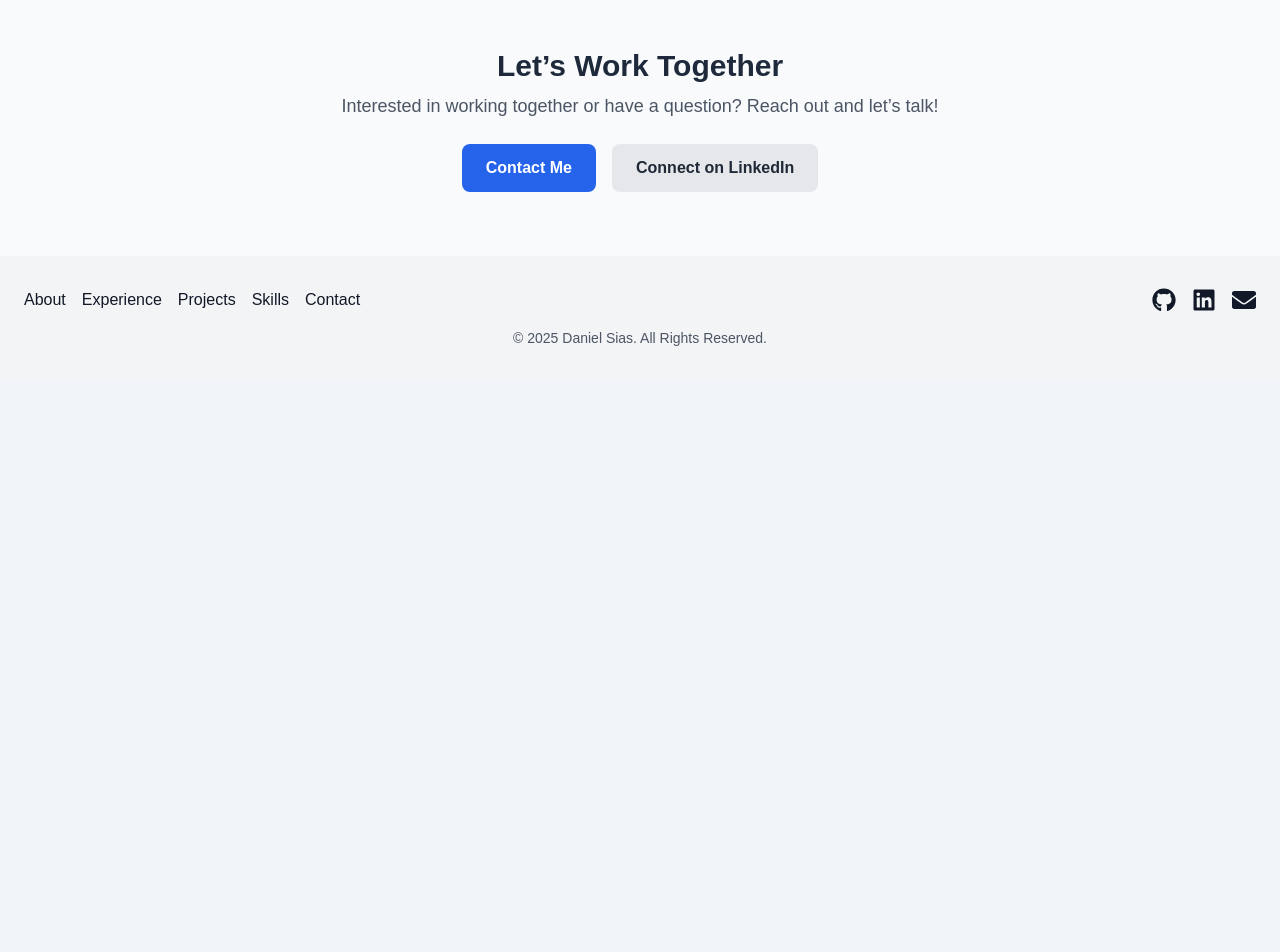
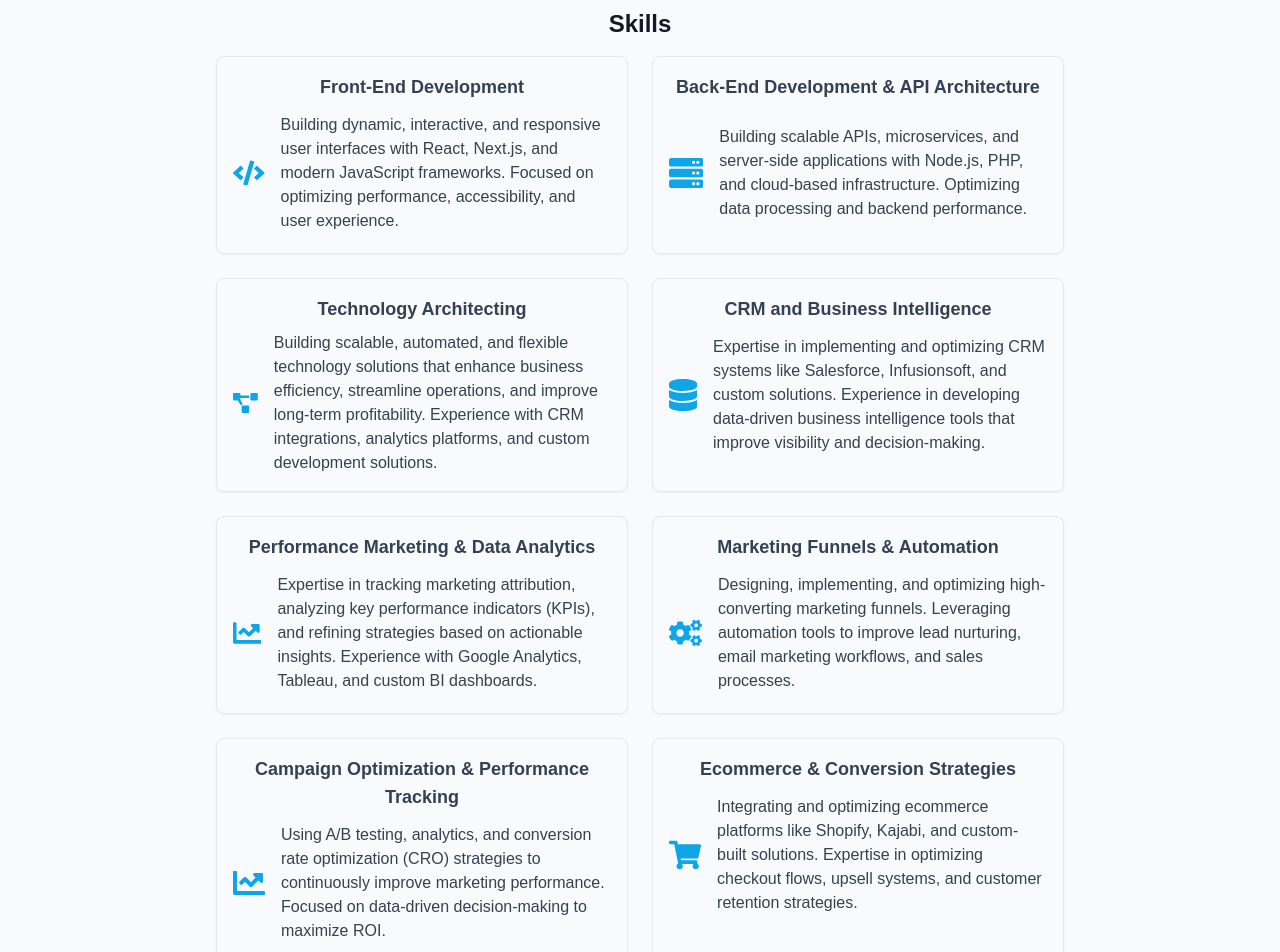
Before and after one commit to DanSias/danielsias-dev, a Next.js app: page /skills in a window 1280 px wide. Shown: the part 280-1232 px from the top of the page. Before the commit the page ends 800 px from the top, so only its background shows below. Built offline with nearby package versions, Linux system fonts and the light colour scheme.

Commit message:
List of skills with description

```diff
--- /dev/null
+++ b/src/components/SkillsList.tsx
@@ -0,0 +1,112 @@
+import {
+  FaCode,
+  FaServer,
+  FaProjectDiagram,
+  FaDatabase,
+  FaChartLine,
+  FaCogs,
+  FaShoppingCart,
+  FaSearch,
+  FaUserCheck,
+  FaPenNib,
+} from "react-icons/fa";
+
+const skills = [
+  {
+    title: "Front-End Development",
+    description:
+      "Building dynamic, interactive, and responsive user interfaces with React, Next.js, and modern JavaScript frameworks. Focused on optimizing performance, accessibility, and user experience.",
+    icon: FaCode,
+  },
+  {
+    title: "Back-End Development & API Architecture",
+    description:
+      "Building scalable APIs, microservices, and server-side applications with Node.js, PHP, and cloud-based infrastructure. Optimizing data processing and backend performance.",
+    icon: FaServer,
+  },
+  {
+    title: "Technology Architecting",
+    description:
+      "Building scalable, automated, and flexible technology solutions that enhance business efficiency, streamline operations, and improve long-term profitability. Experience with CRM integrations, analytics platforms, and custom development solutions.",
+    icon: FaProjectDiagram,
+  },
+  {
+    title: "CRM and Business Intelligence",
+    description:
+      "Expertise in implementing and optimizing CRM systems like Salesforce, Infusionsoft, and custom solutions. Experience in developing data-driven business intelligence tools that improve visibility and decision-making.",
+    icon: FaDatabase,
+  },
+  {
+    title: "Performance Marketing & Data Analytics",
+    description:
+      "Expertise in tracking marketing attribution, analyzing key performance indicators (KPIs), and refining strategies based on actionable insights. Experience with Google Analytics, Tableau, and custom BI dashboards.",
+    icon: FaChartLine,
+  },
+  {
+    title: "Marketing Funnels & Automation",
+    description:
+      "Designing, implementing, and optimizing high-converting marketing funnels. Leveraging automation tools to improve lead nurturing, email marketing workflows, and sales processes.",
+    icon: FaCogs,
+  },
+  {
+    title: "Campaign Optimization & Performance Tracking",
+    description:
+      "Using A/B testing, analytics, and conversion rate optimization (CRO) strategies to continuously improve marketing performance. Focused on data-driven decision-making to maximize ROI.",
+    icon: FaChartLine,
+  },
+  {
+    title: "Ecommerce & Conversion Strategies",
+    description:
+      "Integrating and optimizing ecommerce platforms like Shopify, Kajabi, and custom-built solutions. Expertise in optimizing checkout flows, upsell systems, and customer retention strategies.",
+    icon: FaShoppingCart,
+  },
+  {
+    title: "SEO & Organic Growth",
+    description:
+      "Developing and executing data-driven SEO strategies, including on-site optimization, technical SEO audits, and content-driven ranking improvements to increase organic visibility.",
+    icon: FaSearch,
+  },
+  {
+    title: "Customer Journeys & Experience Mapping",
+    description:
+      "Creating seamless, engaging customer journeys from acquisition to post-sale. Identifying pain points and opportunities to improve retention, engagement, and lifetime customer value.",
+    icon: FaUserCheck,
+  },
+  {
+    title: "Conversion-Focused Copywriting",
+    description:
+      "Crafting persuasive, high-converting messaging for landing pages, email campaigns, and sales funnels. Expertise in direct response marketing and audience engagement strategies.",
+    icon: FaPenNib,
+  },
+];
+const SkillsSection = () => {
+  return (
+    <div className="max-w-4xl mx-auto p-6 ">
+      <h2 className="text-2xl font-bold mb-4 text-center text-gray-900">
+        Skills
+      </h2>
+      <ul className="grid grid-cols-1 md:grid-cols-2 gap-6">
+        {skills.map((skill, index) => (
+          <li
+            key={index}
+            className="p-4 border dark:border-sky-900 rounded-lg shadow-sm">
+            {/* Title (Above) */}
+            <h3 className="text-lg font-semibold mb-2 text-center text-slate-700 dark:text-slate-200">
+              {skill.title}
+            </h3>
+
+            {/* Icon & Description Row */}
+            <div className="flex items-center space-x-4">
+              <skill.icon className="text-sky-500 dark:text-sky-200 text-9xl" />
+              <p className="text-gray-700 dark:text-sky-50">
+                {skill.description}
+              </p>
+            </div>
+          </li>
+        ))}
+      </ul>
+    </div>
+  );
+};
+
+export default SkillsSection;
```
